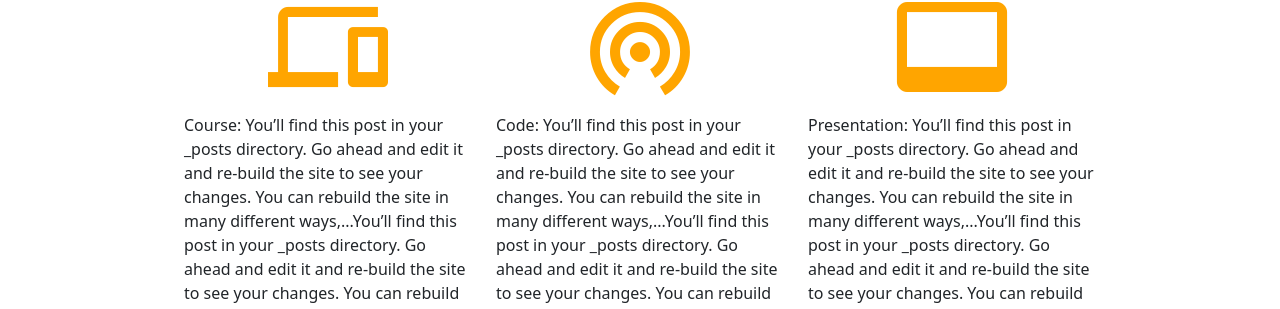
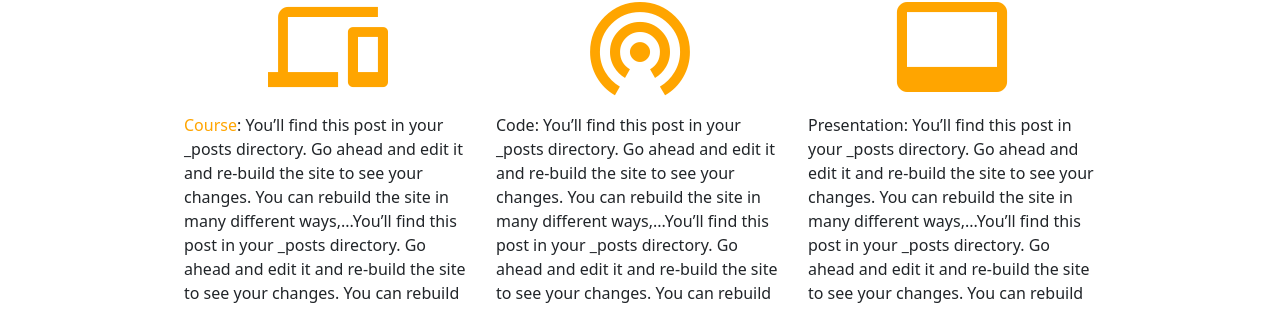
Before and after one commit to lliu1871/PhyEd, a Jekyll site: the page built from index.markdown, in a window 1280 px wide. Shown: the part 312-621 px from the top of the page. Built offline with Jekyll 4.4.1, drawn with Linux system fonts in a browser that asks for light colours; comment, search, counter and statistics services are not loaded; some of the changed text lies outside the part shown.

Commit message:
Update index.markdown

```diff
--- a/index.markdown
+++ b/index.markdown
@@ -10,7 +10,7 @@
       <a href="https://teach.phylolab.net/course">
         <div class="text-center"><i class="material-icons" style="font-size:120px;color:orange;">devices</i></div>
       </a>
-      <p>Course: You’ll find this post in your _posts directory. Go ahead and edit it and re-build the site to see your changes. You can rebuild the site in many different ways,...You’ll find this post in your _posts directory. Go ahead and edit it and re-build the site to see your changes. You can rebuild the site in many different ways,...You’ll find this post in your _posts directory. Go ahead and edit it and re-build the site to see your changes. You can rebuild the site in many different ways,...</p>
+      <p><span style="color: orange">Course</span>: You’ll find this post in your _posts directory. Go ahead and edit it and re-build the site to see your changes. You can rebuild the site in many different ways,...You’ll find this post in your _posts directory. Go ahead and edit it and re-build the site to see your changes. You can rebuild the site in many different ways,...You’ll find this post in your _posts directory. Go ahead and edit it and re-build the site to see your changes. You can rebuild the site in many different ways,...</p>
     </div>
     <div class="col-sm-4">
       <a href="https://teach.phylolab.net/course">
```
